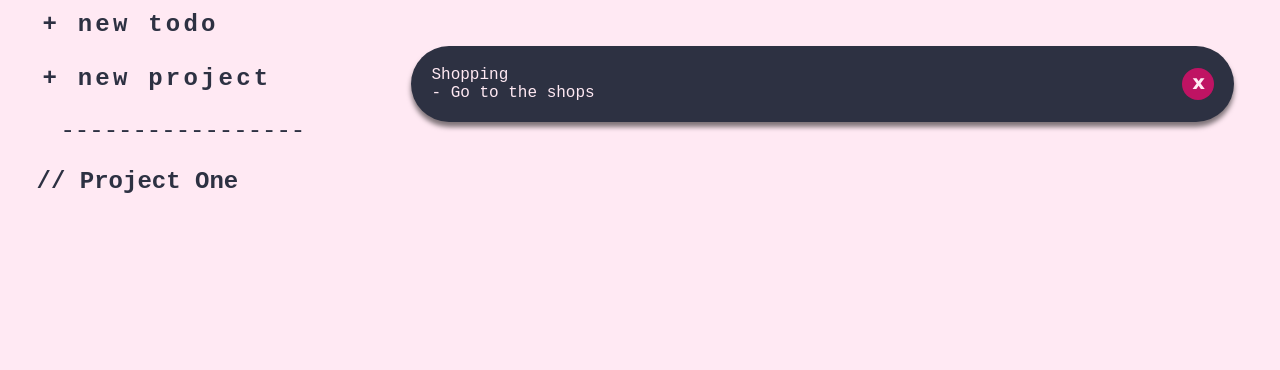
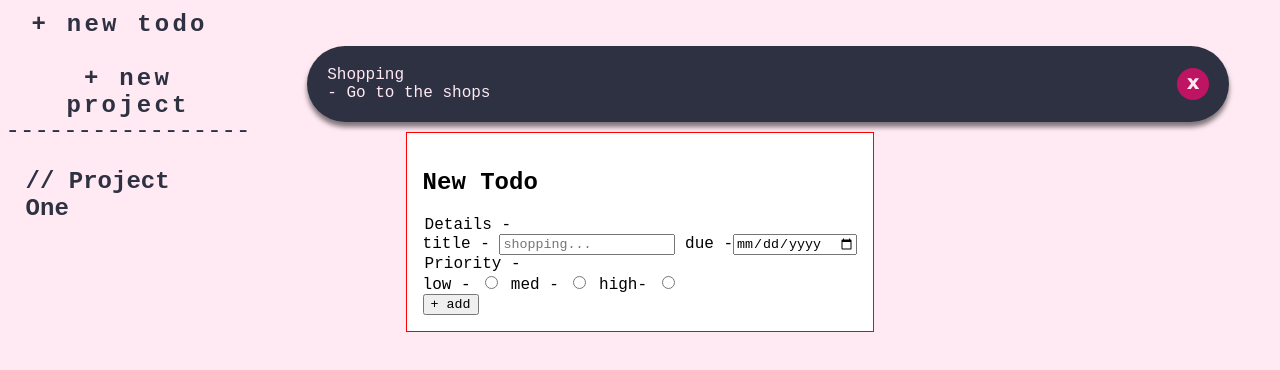
Before and after one commit to jckstllrd/TOP-todo-app, a website built with webpack: page src/index.html in a window 1280 px wide. Shown: the part 108-478 px from the top of the page. Built offline with nearby package versions, Linux system fonts and the light colour scheme.

Commit message:
Add todo form inputs with basic styling

```diff
--- a/src/index.html
+++ b/src/index.html
@@ -37,5 +37,22 @@
         </div>
       </div>
     </div>
+    <dialog class="form-container" >
+      <h2>New Todo</h2>
+      <form>
+        <legend>Details -</legend>
+        <label for="title">title - </Title></label><input type="text" id="title" name="title" placeholder="shopping..." required>
+<label for="deadline">due -</label><input type="date" required>
+<legend>Priority -</legend>
+<label for="priority">low - </label>
+<input type="radio" id="low" name="priority">
+<label for="priority" >med - </label>
+<input type="radio" id="med" name="priority">
+<label for="priority">high- </label>
+<input type="radio" id="high" name="priority">
+
+        <div class="submit-div"><button type="submit">+ add</button></div>
+      </form>
+    </dialog>
   </body>
 </html>
--- a/src/styles.css
+++ b/src/styles.css
@@ -11,10 +11,27 @@ body {
 
 body {
   display: grid;
-  grid-template-columns: 2fr 5fr;
+  grid-template-columns: 1fr 4fr;
   grid-template-rows: 1fr 8fr;
   grid-template-areas: "header header" "sidebar content";
   background-color: #ffe9f3;
+  color: #2d3142;
+}
+
+/* Forms styling */
+
+.form-container {
+  display: block;
+  justify-content: center;
+  align-items: center;
+  position: fixed;
+  top: 30%;
+  border: 1px solid red;
+
+}
+
+.blur {
+  filter: blur(3px);
 }
 
 /* Header and Nav bar section */
@@ -76,7 +93,6 @@ nav > button:hover {
   justify-content: flex-start;
   align-items: center;
   font-size: 1.5rem;
-
 }
 
 .actions-wrapper {
@@ -127,21 +143,20 @@ nav > button:hover {
 } */
 
 .sidebar ul a {
-    text-decoration: none;
-    color: #2d3142;
-    font-weight: 600;
+  text-decoration: none;
+  color: #2d3142;
+  font-weight: 600;
 }
 
 .sidebar ul a:hover {
-    color: #4A7856;
-    text-decoration: underline;
-    text-underline-offset: 0.5rem;
+  color: #4a7856;
+  text-decoration: underline;
+  text-underline-offset: 0.5rem;
 }
 
 .sidebar ul a::selection {
-    color: #4A7856;
+  color: #4a7856;
 }
-
 
 /* Content section */
 
```
